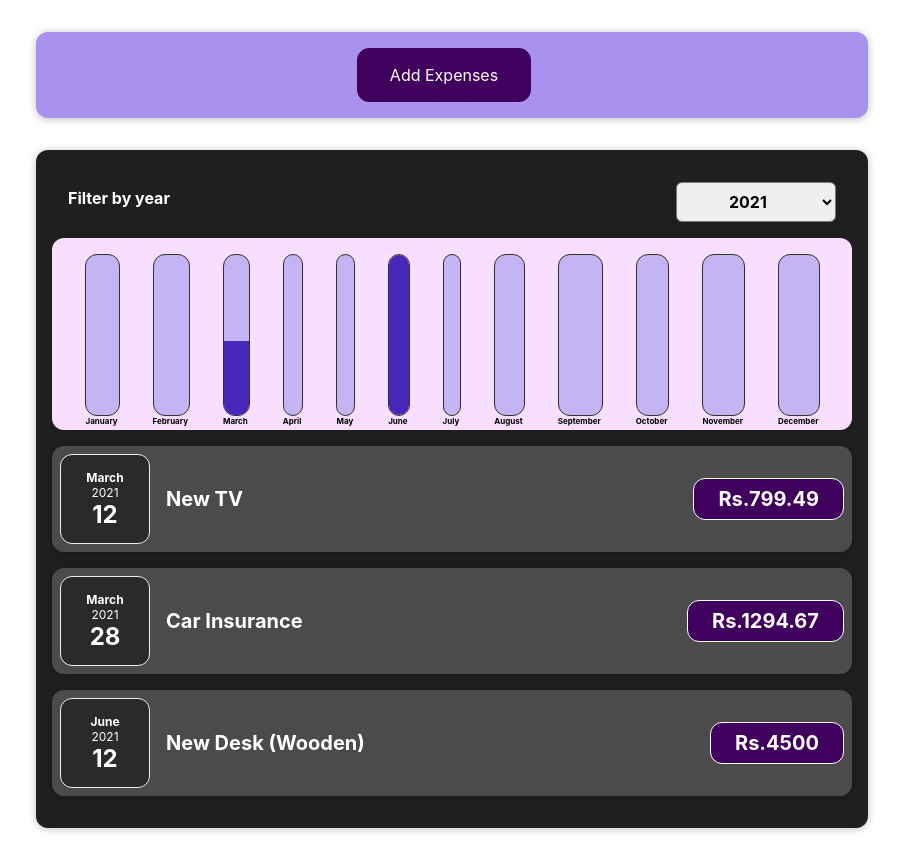
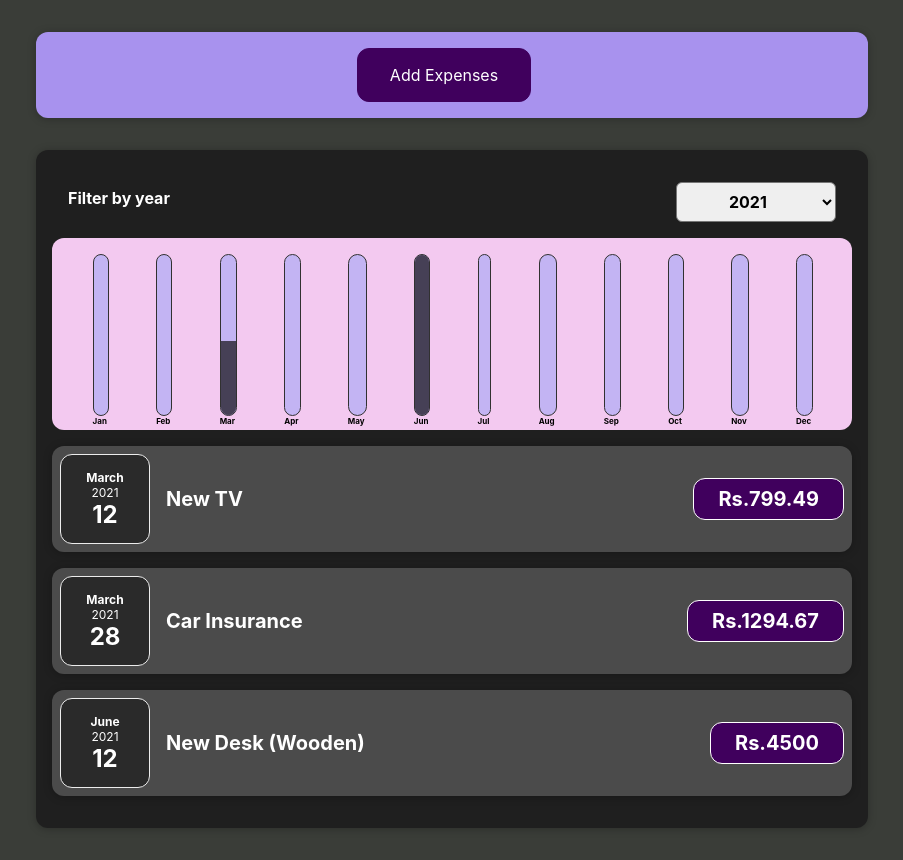
Before and after one commit to nitin729/expense-tracker, a React (Create React App) app: page / in a window 1280 px wide. Shown: the whole page, without its empty margins (188-1091 px from the left). Built offline with nearby package versions, Linux system fonts and the light colour scheme.

Commit message:
added finishing touches

```diff
--- a/src/components/Chart/Chart.css
+++ b/src/components/Chart/Chart.css
@@ -1,7 +1,7 @@
 .chart {
   padding: 1rem;
   border-radius: 12px;
-  background-color: #f8dfff;
+  background-color: #f3c9f0;
   text-align: center;
   display: flex;
   justify-content: space-around;
--- a/src/components/Chart/ChartBar.css
+++ b/src/components/Chart/ChartBar.css
@@ -18,7 +18,7 @@
 }
 
 .chart-bar__fill {
-  background-color: #4826b9;
+  background-color: #070707a9;
   width: 100%;
   transition: all 0.3s ease-out;
 }
--- a/src/components/Expenses/ExpensesChart.jsx
+++ b/src/components/Expenses/ExpensesChart.jsx
@@ -3,19 +3,19 @@ import Chart from "../Chart/Chart";
 const ExpensesChart = ({ filteredExpenses }) => {
   const chartDataPoints = [
     {
-      label: "January",
+      label: "Jan",
       value: 0,
     },
     {
-      label: "February",
+      label: "Feb",
       value: 0,
     },
     {
-      label: "March",
+      label: "Mar",
       value: 0,
     },
     {
-      label: "April",
+      label: "Apr",
       value: 0,
     },
     {
@@ -23,31 +23,31 @@ const ExpensesChart = ({ filteredExpenses }) => {
       value: 0,
     },
     {
-      label: "June",
+      label: "Jun",
       value: 0,
     },
     {
-      label: "July",
+      label: "Jul",
       value: 0,
     },
     {
-      label: "August",
+      label: "Aug",
       value: 0,
     },
     {
-      label: "September",
+      label: "Sep",
       value: 0,
     },
     {
-      label: "October",
+      label: "Oct",
       value: 0,
     },
     {
-      label: "November",
+      label: "Nov",
       value: 0,
     },
     {
-      label: "December",
+      label: "Dec",
       value: 0,
     },
   ];
--- a/src/index.css
+++ b/src/index.css
@@ -1,13 +1,14 @@
 body {
   margin: 0;
-  font-family: -apple-system, BlinkMacSystemFont, 'Segoe UI', 'Roboto', 'Oxygen',
-    'Ubuntu', 'Cantarell', 'Fira Sans', 'Droid Sans', 'Helvetica Neue',
+  font-family: -apple-system, BlinkMacSystemFont, "Segoe UI", "Roboto", "Oxygen",
+    "Ubuntu", "Cantarell", "Fira Sans", "Droid Sans", "Helvetica Neue",
     sans-serif;
   -webkit-font-smoothing: antialiased;
   -moz-osx-font-smoothing: grayscale;
+  background-color: #3a3d38;
 }
 
 code {
-  font-family: source-code-pro, Menlo, Monaco, Consolas, 'Courier New',
+  font-family: source-code-pro, Menlo, Monaco, Consolas, "Courier New",
     monospace;
 }
```
